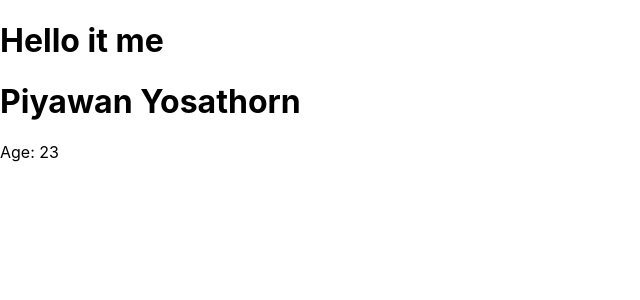
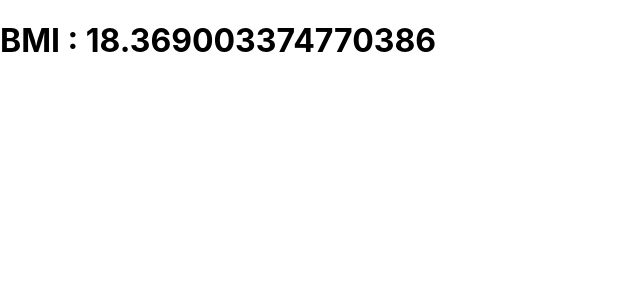
Before and after one commit to RozuRoseMary/my-app, a React (Create React App) app: page / in a window 1280 px wide. Shown: the top 300 px of the page, without its empty margins (0-640 px from the left). Built offline with nearby package versions, Linux system fonts and the light colour scheme.

Commit message:
lab2.2 BMI

```diff
--- a/src/App.js
+++ b/src/App.js
@@ -1,20 +1,17 @@
 import logo from "./logo.svg";
 import "./App.css";
 
+function calcBMI(props) {
+  const { height = 153, weight = 43 } = props;
+  return weight / (height / 100) ** 2;
+}
+
 function App(props) {
-  const { fullName = "Piyawan Yosathorn", birthYear = 1999 } = props;
-
-  const currentYear = new Date().getFullYear();
-
   return (
     <div className="App">
-      <h1>Hello it me</h1>
-      <h1>{fullName}</h1>
-      <p>Age: {currentYear - birthYear}</p>
+      <h1>BMI : {calcBMI(props)}</h1>
     </div>
   );
 }
 
-// function
-
 export default App;
```
